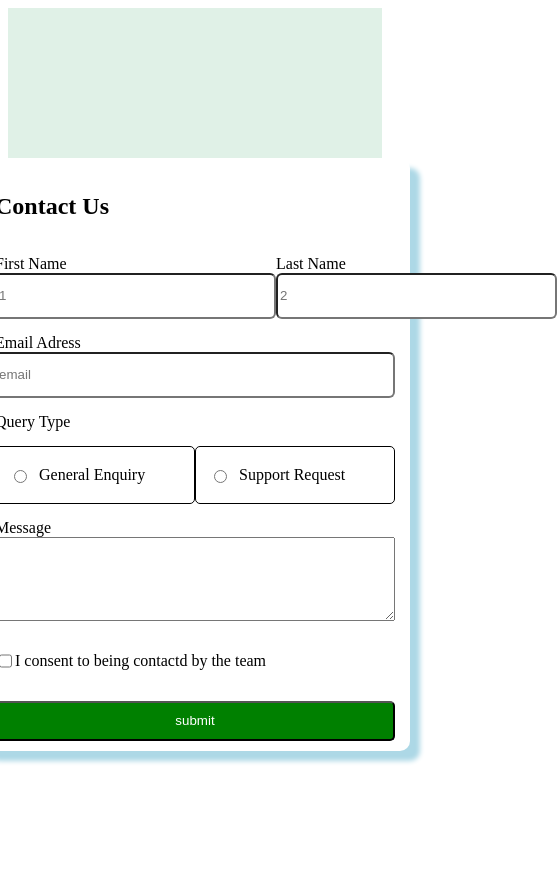
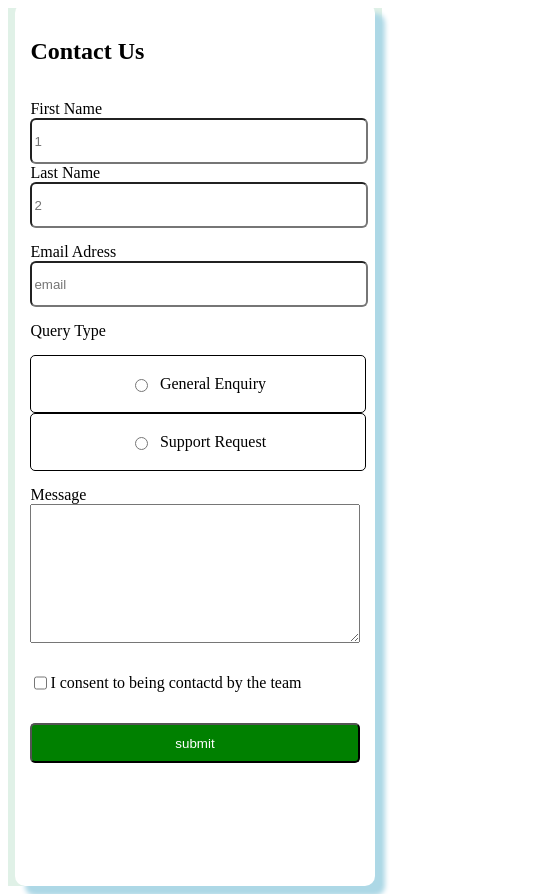
Before and after one commit to Elfetnimourad/contact-us-fm, a website: page main.html in a window 390 px wide. Shown: the whole page, 557 px wide, since content can reach past the window. Before the commit the page ends 844 px from the top, so only its background shows below. Drawn offline with Linux system fonts and the light colour scheme.

Commit message:
Prepare for deployment

```diff
--- a/main.css
+++ b/main.css
@@ -95,14 +95,48 @@ button {
     flex-direction: row;
 }
 @media (max-width:500px) {
+    body{
+        overflow-y: scroll;
+    }
     .card-form{
-        width:400px;
-        height: 563px;
+        width:88%;
+        height: 101vh;
     }
     .container{
         display: flex;
-        height: 88vh;
+        height: 104vh;
         justify-content: center;
         align-items: center;
+        width: 100%;
+    }
+    .query-type{
+        display:flex;
+        flex-direction: column;
+    }
+    .support-request{
+        margin-left: 0;
+    }
+    .name-info{
+        display: flex;
+        flex-direction: column;
+    }
+    .name-info > div{
+        margin-left: 0;
+        width: 100%;
+    }
+    .names,.email-adress{
+        width: 100%;
+    }
+    .query-type>div{
+        width: 100%;
+        padding: 13px 2px;
+
+    }
+    .input-message{
+        height: 16vh;
+    }
+    .div-query{
+        display: flex;
+        justify-content: center;
     }
 }
--- a/main.html
+++ b/main.html
@@ -31,7 +31,7 @@
                 </div>
               <div class="email-info display-flex">
                 <label for="#email-adress">Email Adress</label>
-                <input type="email" id="email-adress" placeholder="email">
+                <input type="email" id="email-adress" placeholder="email" class="email-adress">
 
               </div>
               <label for=""> Query Type</label>
```
Also changed, not shown: package.json (added, +22 -0 lines), 1 other file.
